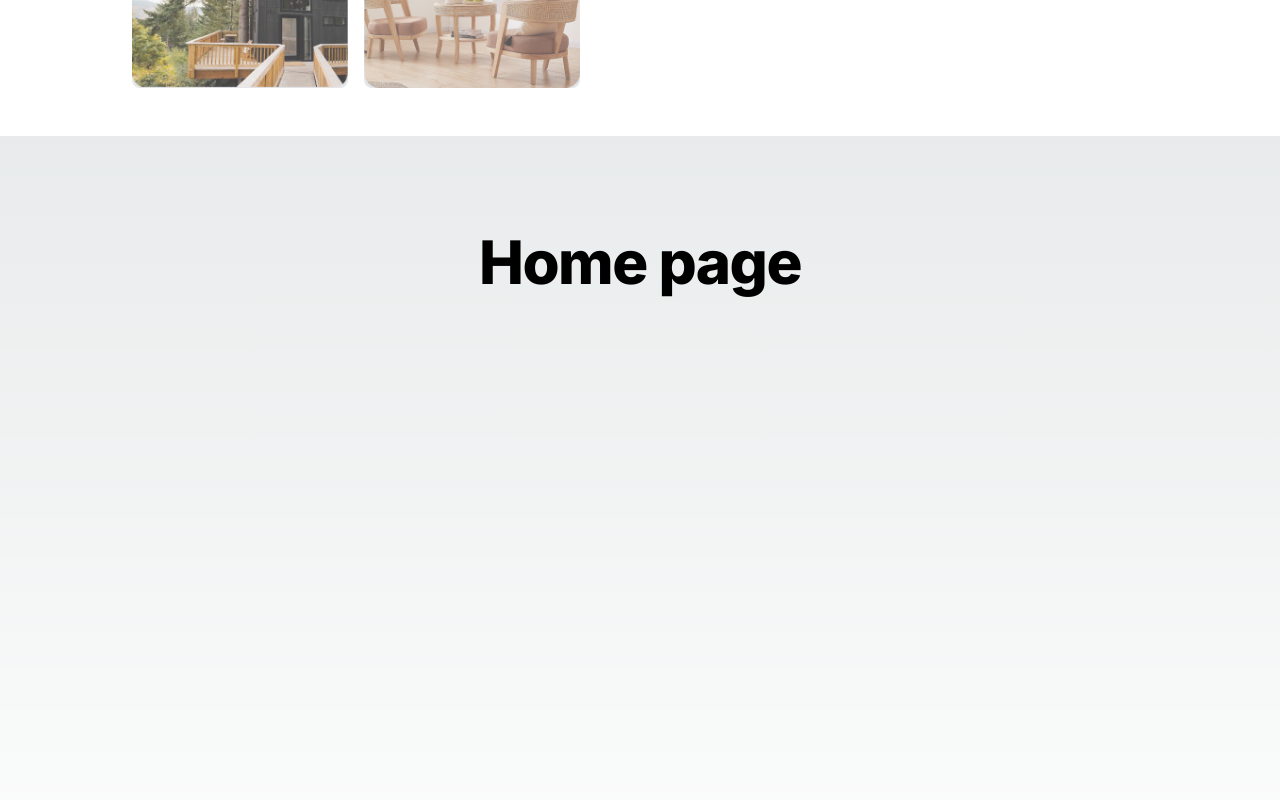
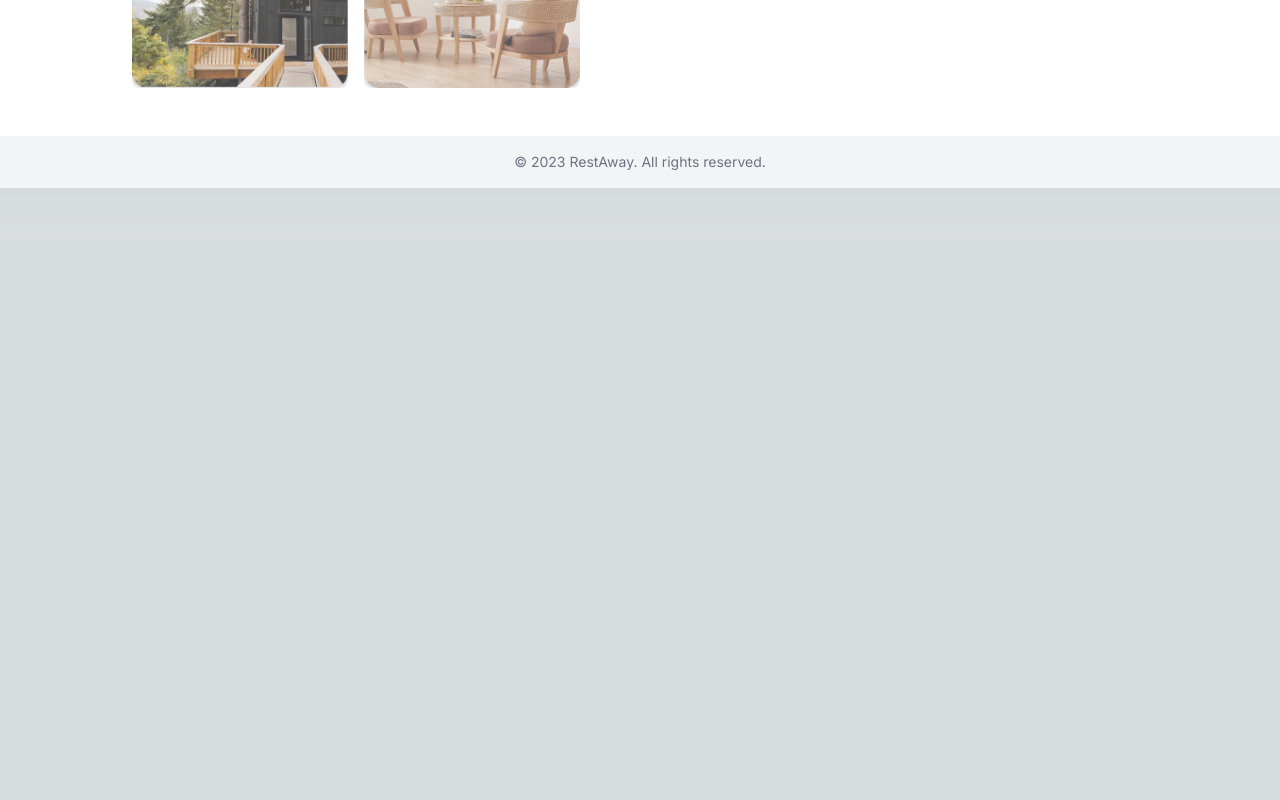
Before and after one commit to dariamilic/korisnicka-sucelja, a Next.js app in the folder rest_away_booking_project/: page / in a window 1280 px wide. Shown: the part 560-1360 px from the top of the page. After the commit the page ends 800 px from the top, so only its background shows below. Built offline with nearby package versions, Linux system fonts and the light colour scheme.

Commit message:
moving hero part to home page side

```diff
--- a/rest_away_booking_project/src/app/layout.tsx
+++ b/rest_away_booking_project/src/app/layout.tsx
@@ -1,5 +1,5 @@
 import { Navigation } from "../components/navigation";
-import { Hero } from "../components/hero_section";
+
 import "./globals.css";
 import type { Metadata } from "next";
 import { Inter, Lato } from "next/font/google";
@@ -25,10 +25,7 @@ export default function RootLayout({
         <header>
           <Navigation />
         </header>
-        <main>
-          <Hero />
-          {children}
-        </main>
+        <main>{children}</main>
         <footer className="mt-auto bg-gray-100 text-center py-4">
           <p className="text-sm text-gray-500">
             © 2023 RestAway. All rights reserved.
--- a/rest_away_booking_project/src/app/page.tsx
+++ b/rest_away_booking_project/src/app/page.tsx
@@ -1,12 +1,12 @@
 import Image from "next/image";
+import { Hero } from "../components/hero_section";
 
 
 
 export default function Home() {
   return (
-    <main className="flex min-h-screen flex-col items-center justify-between p-24">
-
-      <h1 className="text-6xl font-extrabold tracking-tight">Home page</h1>
+    <main >
+      <Hero />
     </main>
   );
 }
```
